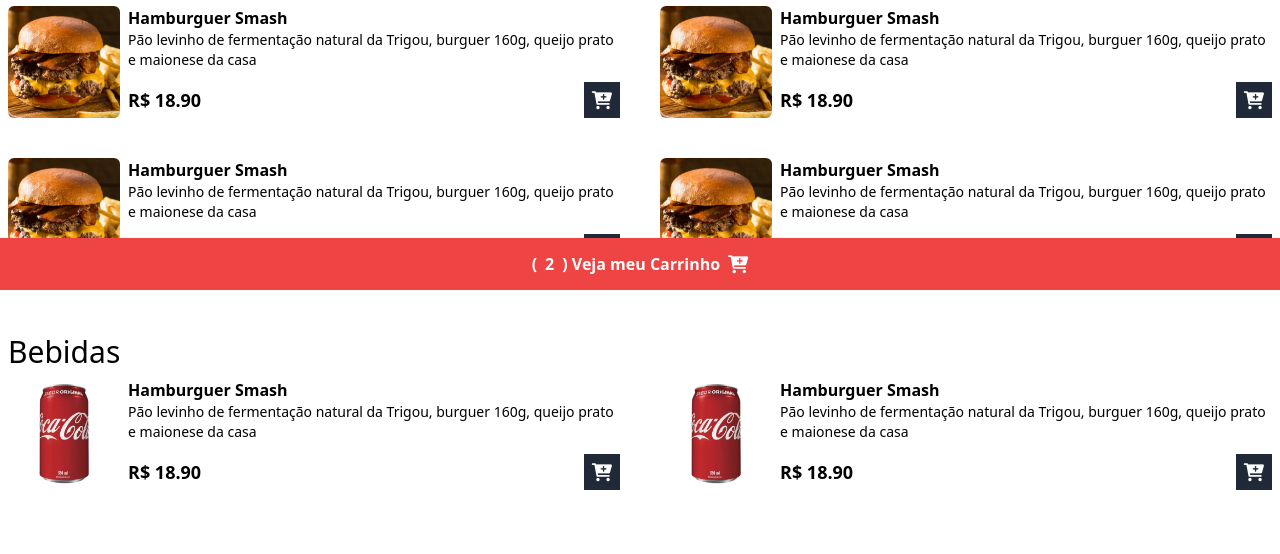
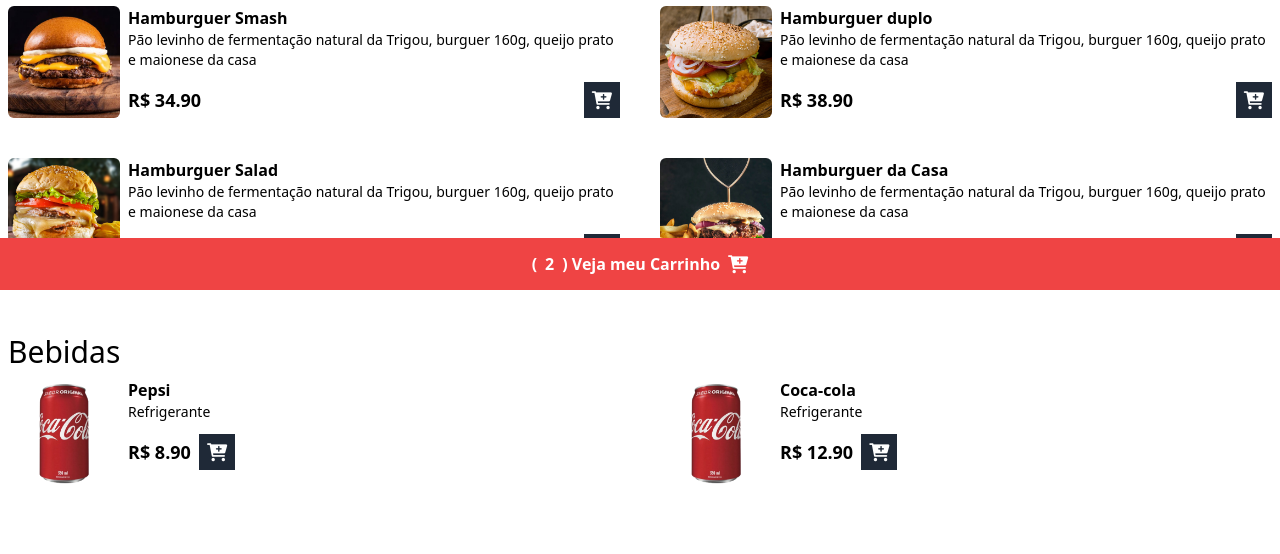
Before and after one commit to Iamlucao7/devburguer, a website: page src/index.html in a window 1280 px wide. Shown: the part 510-1064 px from the top of the page. Drawn offline with Linux system fonts and the light colour scheme.

Commit message:
alteraçao de alguns arquivos

```diff
--- a/src/index.html
+++ b/src/index.html
@@ -5,7 +5,7 @@
     <meta name="viewport" content="width=device-width, initial-scale=1.0">
     <link rel="stylesheet" href="https://cdnjs.cloudflare.com/ajax/libs/font-awesome/6.0.0-beta3/css/all.min.css" integrity="sha512-Fo3rlrZj/k7ujTnHg4CGR2D7kSs0v4LLanw2qksYuRlEzO+tcaEPQogQ0KaoGN26/zrn20ImR1DfuLWnOo7aBA==" crossorigin="anonymous" referrerpolicy="no-referrer" />
     <link rel="stylesheet" href="./output.css">
-    <title>Dev-Burguer</title>
+    <title>INOV4 BURGUER</title>
 </head>
 <body>
     <!-- Header -->
@@ -16,7 +16,7 @@
              alt=""
              class="h-32 w-32 shadow-lg rounded-full hover:scale-110 duration-200"
             >
-            <h1 class="text-3xl mt-4 mb-2 font-bold text-white">Dev Burguer</h1>
+            <h1 class="text-3xl mt-4 mb-2 font-bold text-white">INOV4 BURGUER</h1>
             <p class="text-white font-medium">Rua Das Hortencias N° 200</p>
             <div class="bg-green-500 px-4 py-1 rounded-lg my-4" id="data-span">
                 <span>Seg á Dom - 18:00 as 22:00</span>
@@ -36,7 +36,7 @@
             <!-- Inicio Produto -->
             <div class="flex gap-2">
               <img
-                src="../assets/hamb-2.png"
+                src="../assets/hamb-3.png"
                 alt=""
                 class="w-28 h-28 rounded-md hover:scale-110 hover:rotate-2 duration-200"
                 >
@@ -44,11 +44,11 @@
                     <p class="font-bold">Hamburguer Smash</p>
                     <p class="text-sm">Pão levinho de fermentação natural da Trigou, burguer 160g, queijo prato e maionese da casa</p>
                   <div class="flex items-center gap-2 justify-between mt-3">
-                    <p class="font-bold text-lg">R$ 18.90</p>
+                    <p class="font-bold text-lg">R$ 34.90</p>
                     <button
                       class="bg-gray-800 py-1 px-2"
                       data-name="Hamburguer Smash"
-                      data-price="18.90"
+                      data-price="R$ 34.90"
                     >
                         <i class="fa fa-cart-plus text-lg text-white"></i>
                     </button>
@@ -60,19 +60,19 @@
             <!-- Inicio Produto -->
             <div class="flex gap-2">
                 <img
-                  src="../assets/hamb-2.png"
+                  src="../assets/hamb-4.png"
                   alt=""
                   class="w-28 h-28 rounded-md hover:scale-110 hover:rotate-2 duration-200"
                   >
                   <div>
-                      <p class="font-bold">Hamburguer Smash</p>
+                      <p class="font-bold">Hamburguer duplo</p>
                       <p class="text-sm">Pão levinho de fermentação natural da Trigou, burguer 160g, queijo prato e maionese da casa</p>
                     <div class="flex items-center gap-2 justify-between mt-3">
-                      <p class="font-bold text-lg">R$ 18.90</p>
+                      <p class="font-bold text-lg">R$ 38.90</p>
                       <button
                         class="bg-gray-800 py-1 px-2"
-                        data-name="Hamburguer Smash"
-                        data-price="18.90"
+                        data-name="Hamburguer duplo"
+                        data-price="38.90"
                       >
                           <i class="fa fa-cart-plus text-lg text-white"></i>
                       </button>
@@ -83,19 +83,19 @@
               <!-- Inicio Produto -->
             <div class="flex gap-2">
                 <img
-                  src="../assets/hamb-2.png"
+                  src="../assets/hamb-5.png"
                   alt=""
                   class="w-28 h-28 rounded-md hover:scale-110 hover:rotate-2 duration-200"
                   >
                   <div>
-                      <p class="font-bold">Hamburguer Smash</p>
+                      <p class="font-bold">Hamburguer Salad</p>
                       <p class="text-sm">Pão levinho de fermentação natural da Trigou, burguer 160g, queijo prato e maionese da casa</p>
                     <div class="flex items-center gap-2 justify-between mt-3">
-                      <p class="font-bold text-lg">R$ 18.90</p>
+                      <p class="font-bold text-lg">R$ 20.60</p>
                       <button
                         class="bg-gray-800 py-1 px-2"
-                        data-name="Hamburguer Smash"
-                        data-price="18.90"
+                        data-name="Hamburguer Salad"
+                        data-price="20.60"
                       >
                           <i class="fa fa-cart-plus text-lg text-white"></i>
                       </button>
@@ -106,19 +106,19 @@
               <!-- Inicio Produto -->
             <div class="flex gap-2">
                 <img
-                  src="../assets/hamb-2.png"
+                  src="../assets/hamb-6.png"
                   alt=""
                   class="w-28 h-28 rounded-md hover:scale-110 hover:rotate-2 duration-200"
                   >
                   <div>
-                      <p class="font-bold">Hamburguer Smash</p>
+                      <p class="font-bold">Hamburguer da Casa</p>
                       <p class="text-sm">Pão levinho de fermentação natural da Trigou, burguer 160g, queijo prato e maionese da casa</p>
                     <div class="flex items-center gap-2 justify-between mt-3">
-                      <p class="font-bold text-lg">R$ 18.90</p>
+                      <p class="font-bold text-lg">R$ 64.90</p>
                       <button
                         class="bg-gray-800 py-1 px-2"
-                        data-name="Hamburguer Smash"
-                        data-price="18.90"
+                        data-name="Hamburguer da Casa"
+                        data-price="64.90"
                       >
                           <i class="fa fa-cart-plus text-lg text-white"></i>
                       </button>
@@ -145,14 +145,14 @@
                   class="w-28 h-28 rounded-md hover:scale-110 hover:rotate-2 duration-200"
                   >
                   <div>
-                      <p class="font-bold">Hamburguer Smash</p>
-                      <p class="text-sm">Pão levinho de fermentação natural da Trigou, burguer 160g, queijo prato e maionese da casa</p>
+                      <p class="font-bold">Pepsi</p>
+                      <p class="text-sm">Refrigerante</p>
                     <div class="flex items-center gap-2 justify-between mt-3">
-                      <p class="font-bold text-lg">R$ 18.90</p>
+                      <p class="font-bold text-lg">R$ 8.90</p>
                       <button
                         class="bg-gray-800 py-1 px-2"
                         data-name="Hamburguer Smash"
-                        data-price="18.90"
+                        data-price="8.90"
                       >
                           <i class="fa fa-cart-plus text-lg text-white"></i>
                       </button>
@@ -168,14 +168,14 @@
                   class="w-28 h-28 rounded-md hover:scale-110 hover:rotate-2 duration-200"
                   >
                   <div>
-                      <p class="font-bold">Hamburguer Smash</p>
-                      <p class="text-sm">Pão levinho de fermentação natural da Trigou, burguer 160g, queijo prato e maionese da casa</p>
+                      <p class="font-bold">Coca-cola</p>
+                      <p class="text-sm">Refrigerante</p>
                     <div class="flex items-center gap-2 justify-between mt-3">
-                      <p class="font-bold text-lg">R$ 18.90</p>
+                      <p class="font-bold text-lg">R$ 12.90</p>
                       <button
                         class="bg-gray-800 py-1 px-2"
                         data-name="Hamburguer Smash"
-                        data-price="18.90"
+                        data-price="12.90"
                       >
                           <i class="fa fa-cart-plus text-lg text-white"></i>
                       </button>
```
